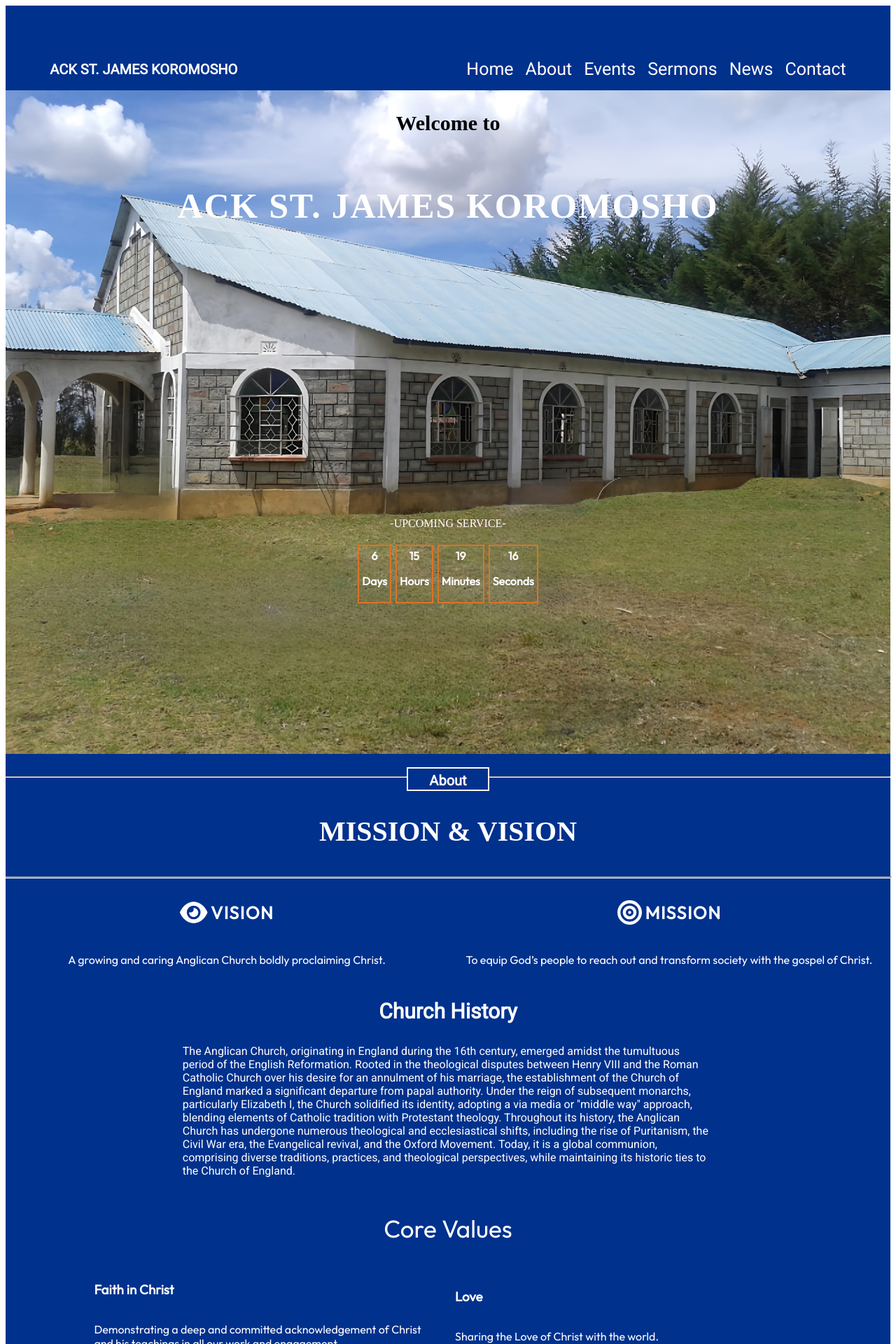
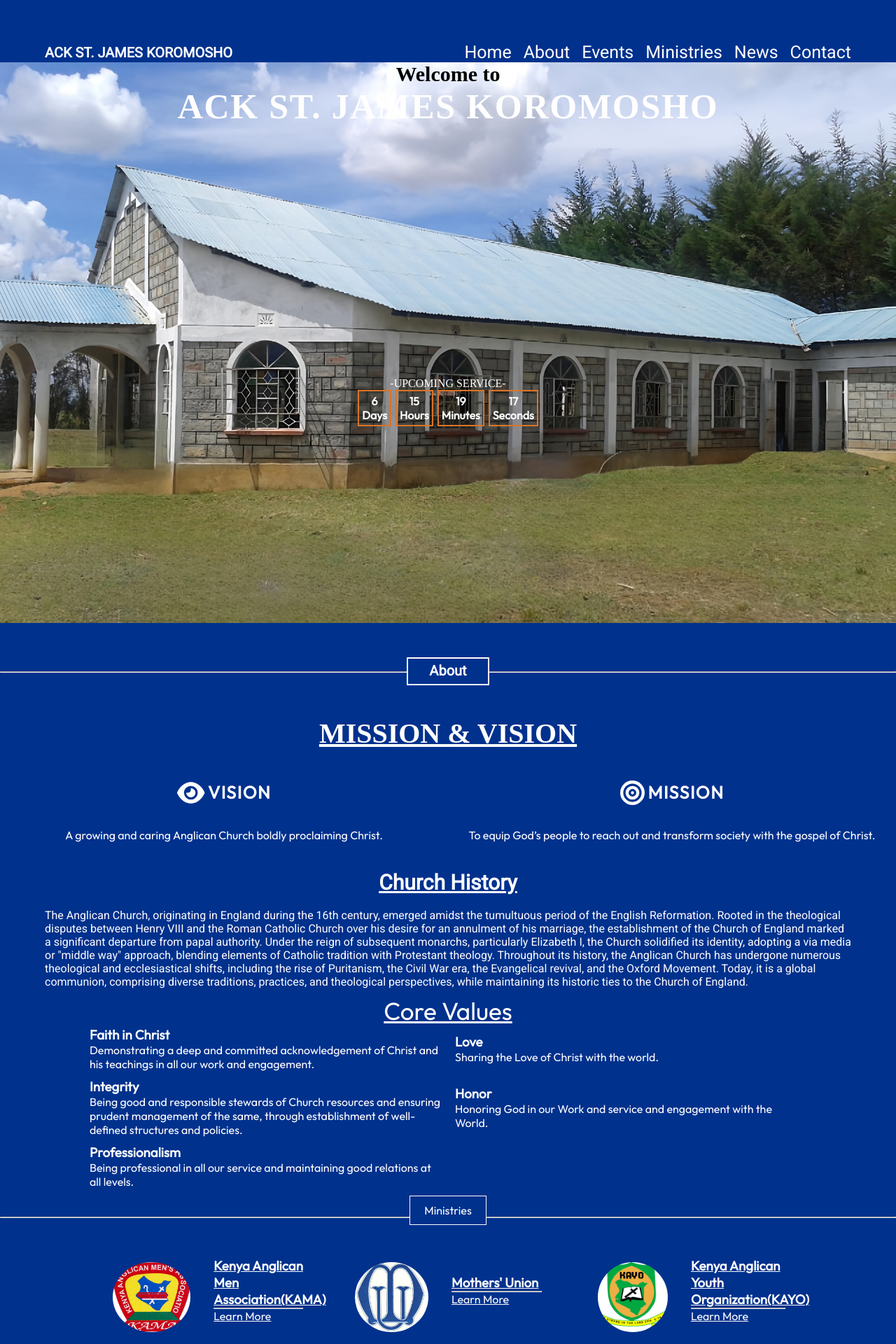
Before and after one commit to KipletingEdwin/Koromosho, a React (Vite) app: page / in a window 1280 px wide. Shown: the top 1920 px of the page at 70% size. Built offline with nearby package versions, Linux system fonts and the light colour scheme.

Commit message:
add smooth scroll to each navbar section

```diff
--- a/src/components/About/About.jsx
+++ b/src/components/About/About.jsx
@@ -6,14 +6,14 @@ import { faEye, faBullseye } from '@fortawesome/free-solid-svg-icons';
 
 function About() {
   return (
-    <section className={styles.container}>
+    <section className={styles.container} id="about">
       <div className={styles.aboutContainer}>
         <hr className={styles.line} />
         <p>About</p>
         <hr className={styles.line} />
       </div>
       <h1> MISSION & VISION</h1>
-      <hr className={styles.lineMission} />
+      {/* <hr className={styles.lineMission} /> */}
       <div className={styles.vmContainer}>
 
         <div className={styles.vision}>
--- a/src/components/About/About.module.css
+++ b/src/components/About/About.module.css
@@ -9,21 +9,26 @@
     justify-content: center;
 }
 
+.container h1{
+    color: var(--color-text);
+    font-size: 40px;
+    text-decoration: underline;
+}
+
 .aboutContainer{
     /* background-color: yellow; */
     width: 100%;
     display: flex;
     flex-direction: row;
-    border: 0cap2px solid black;
-    height: 30px;
-    margin-top: 20px;
+    /* height: 70px; */
+    margin: 30px 0px;
 }
 
 .aboutContainer p{
     border: 2px solid var( --color-text);
     /* background-color: red; */
-    height: 20px;
-    margin-top: -5px;
+    height: 40px;
+    margin: 15px 0px;
     padding: 5px 30px;
     color: var(--color-text);
     font-size: 20px;
@@ -33,40 +38,58 @@
 
 .line{
     color: var(--color-secondary);
-    width: 50%;
+    width: 55%;
     height: 0.2px;
     background-color: var(--color-secondary);
+    margin-top: 35px;
 }
 
 .vmContainer{
     /* background-color: yellow; */
     width: 100%;
+    margin: 20px 0px;
     display: flex;
     flex-direction: row;
     font-family: "Outfit",Arial, Helvetica, sans-serif;
 }
 
-.container h1{
-    color: var(--color-text);
-    font-size: 40px;
-}
 
-.vision, .mission{
+
+.vision{
     /* background-color: blueviolet; */
     width: 50%;
 }
 
-.vision h3, .mission h3{
+.mission{
+    /* background-color: green; */
+    width: 50%;
+}
+
+.vision h3{
     font-size: 25px;
     text-align: center;
     font-weight: 600;
     letter-spacing: 1.5px;
     color: #fff;
+    /* background-color: red; */
+    margin: 25px 0px;
+}
+
+.mission h3{
+    font-size: 25px;
+    text-align: center;
+    font-weight: 600;
+    letter-spacing: 1.5px;
+    color: #fff;
+    /* background-color: red; */
+    margin: 25px 0px;
 }
 
 .vision p, .mission p{
     text-align: center;
     color: #fff;
+    /* background-color: red; */
+    padding: 10px 0px;
 
 }
 
@@ -86,7 +109,7 @@
 
 .churchHistory{
     /* background-color: blueviolet; */
-    margin: 0% 20%;
+    margin: 0% 5%;
     font-family: "Roboto", Arial, Helvetica, sans-serif;
     color: var(--color-text);
 }
@@ -94,11 +117,15 @@
 .churchHistory h3{
     text-align: center;
     font-size: 30px;
+    text-decoration: underline;
     /* background-color: red; */
+    padding: 10px 0px;
 }
 
 .churchHistory p{
     font-size: 16px;
+    /* background-color: orange; */
+    padding: 10px 0px;
 
 }
 
@@ -119,10 +146,12 @@
     font-family: "Outfit", Arial, Helvetica, sans-serif;
 }
 
+
 .coreValuesTitle{
     text-align: center;
     font-size: 35px;
     font-weight: 500;
+    text-decoration: underline;
     /* background-color: yellow; */
 }
 
@@ -145,3 +174,8 @@
     width: calc(50% - 10px);
     margin-bottom: 10px;
 }
+
+.value:hover{
+    border: 1px solid var(--color-text);
+    border-radius: 5px;
+}
--- a/src/components/Contact/Contact.jsx
+++ b/src/components/Contact/Contact.jsx
@@ -10,7 +10,7 @@ import instagram from '../../assets/socials/Instagram.png';
 
 function Contact() {
   return (
-    <section className={styles.container}>
+    <section className={styles.container} id="contact">
       <div className={styles.containerTop}>
         <hr className={styles.line} />
         <p>Contact Us</p>
--- a/src/components/Contact/Contact.module.css
+++ b/src/components/Contact/Contact.module.css
@@ -14,7 +14,6 @@
 }
 
 .containerTop p {
-  background-color: orange;
   padding: 5px 20px;
   border: 1px solid #fff;
   white-space: nowrap;
@@ -89,7 +88,7 @@
 }
 
 .contact {
-  background-color: purple;
+  /* background-color: purple; */
   width: 50%;
 
 }
@@ -104,13 +103,12 @@
   padding: 8px 10px;
 }
 
-.contactInfo{
+/* .contactInfo{
     background-color: green;
-    /* margin: 5% 10%; */
-}
+} */
 
 .address{
-    background-color: aqua;
+    /* background-color: aqua; */
     margin: 0px;
     width: 100%;
 }
@@ -118,7 +116,7 @@
 .address p{
     /* text-align: center; */
     margin-left: 10%;
-    background-color: red;
+    /* background-color: red; */
     font-size: 25px;
 
 }
--- a/src/components/Ministries/Ministries.jsx
+++ b/src/components/Ministries/Ministries.jsx
@@ -7,7 +7,7 @@ import choir from '../../assets/ministry/choir.png';
 
 function Ministries() {
   return (
-    <section className={styles.container}>
+    <section className={styles.container} id="ministries">
       <div className={styles.aboutMinistry}>
         <hr className={styles.line} />
         <p>Ministries</p>
--- a/src/components/Ministries/Ministries.module.css
+++ b/src/components/Ministries/Ministries.module.css
@@ -12,7 +12,6 @@
 }
 
 .aboutMinistry p{
-    background-color: orange;
     padding: 10px 20px;
     border: 1px solid var(--color-text);
     color: var(--color-text);
--- a/src/components/Navbar/Navbar.jsx
+++ b/src/components/Navbar/Navbar.jsx
@@ -27,23 +27,23 @@ function Navbar() {
           </li>
 
           <li>
-            <a href="/about">About</a>
+            <a href="#about">About</a>
           </li>
 
           <li>
-            <a href="/events">Events</a>
+            <a href="#events">Events</a>
           </li>
 
           <li>
-            <a href="/sermons">Sermons</a>
+            <a href="#ministries">Ministries</a>
           </li>
 
           <li>
-            <a href="/news">News</a>
+            <a href="#news">News</a>
           </li>
 
           <li>
-            <a href="/contact">Contact</a>
+            <a href="#contact">Contact</a>
           </li>
         </ul>
       </div>
--- a/src/index.css
+++ b/src/index.css
@@ -0,0 +1,10 @@
+*{
+    padding: 0;
+    margin: 0;
+    box-sizing: border-box;
+    font-family: "Outfit"Arial, Helvetica, sans-serif;
+}
+
+html{
+    scroll-behavior: smooth;
+}
```
Also changed, not shown: src/assets/koro/koroProfile1.jpg.
